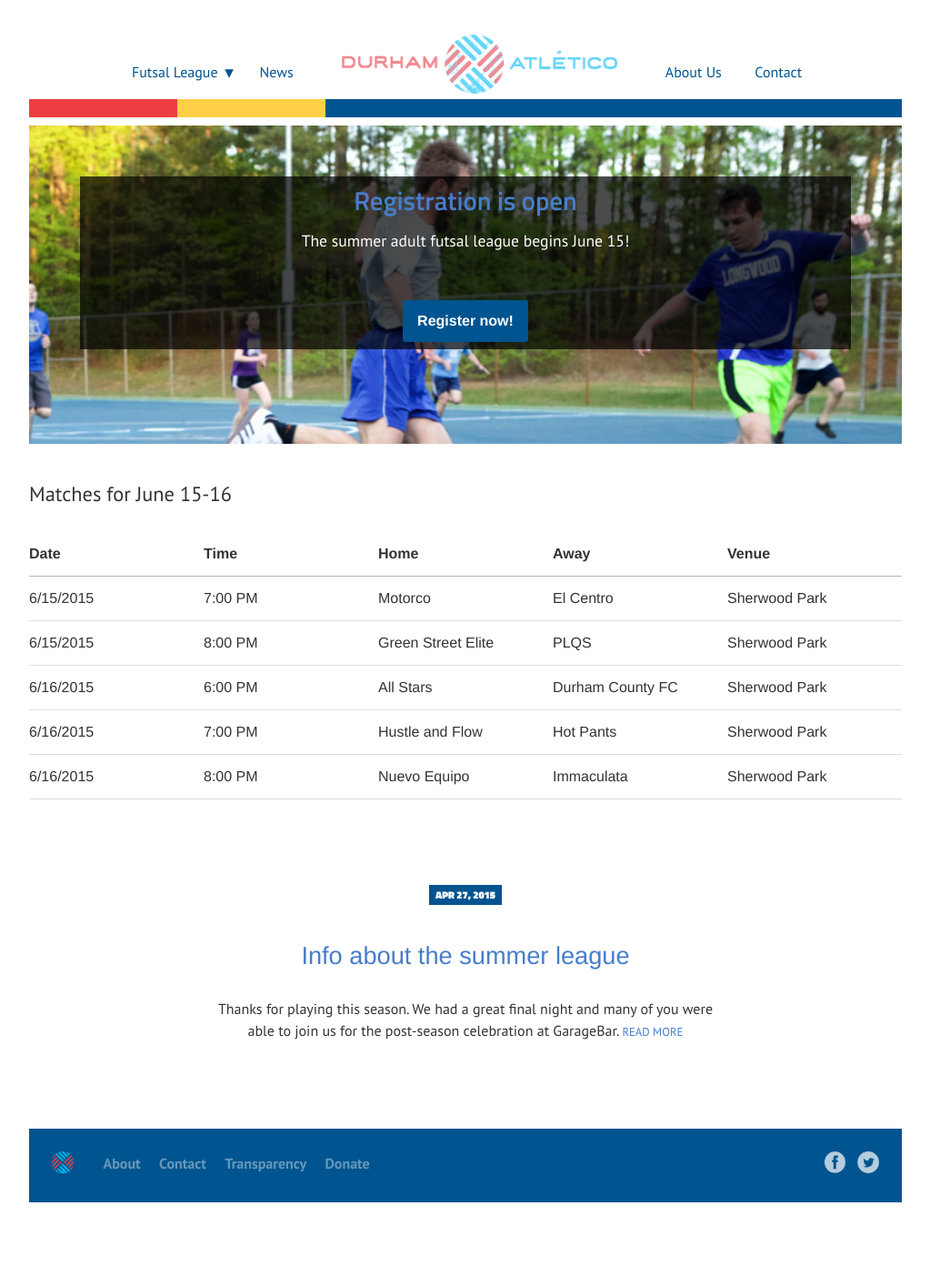
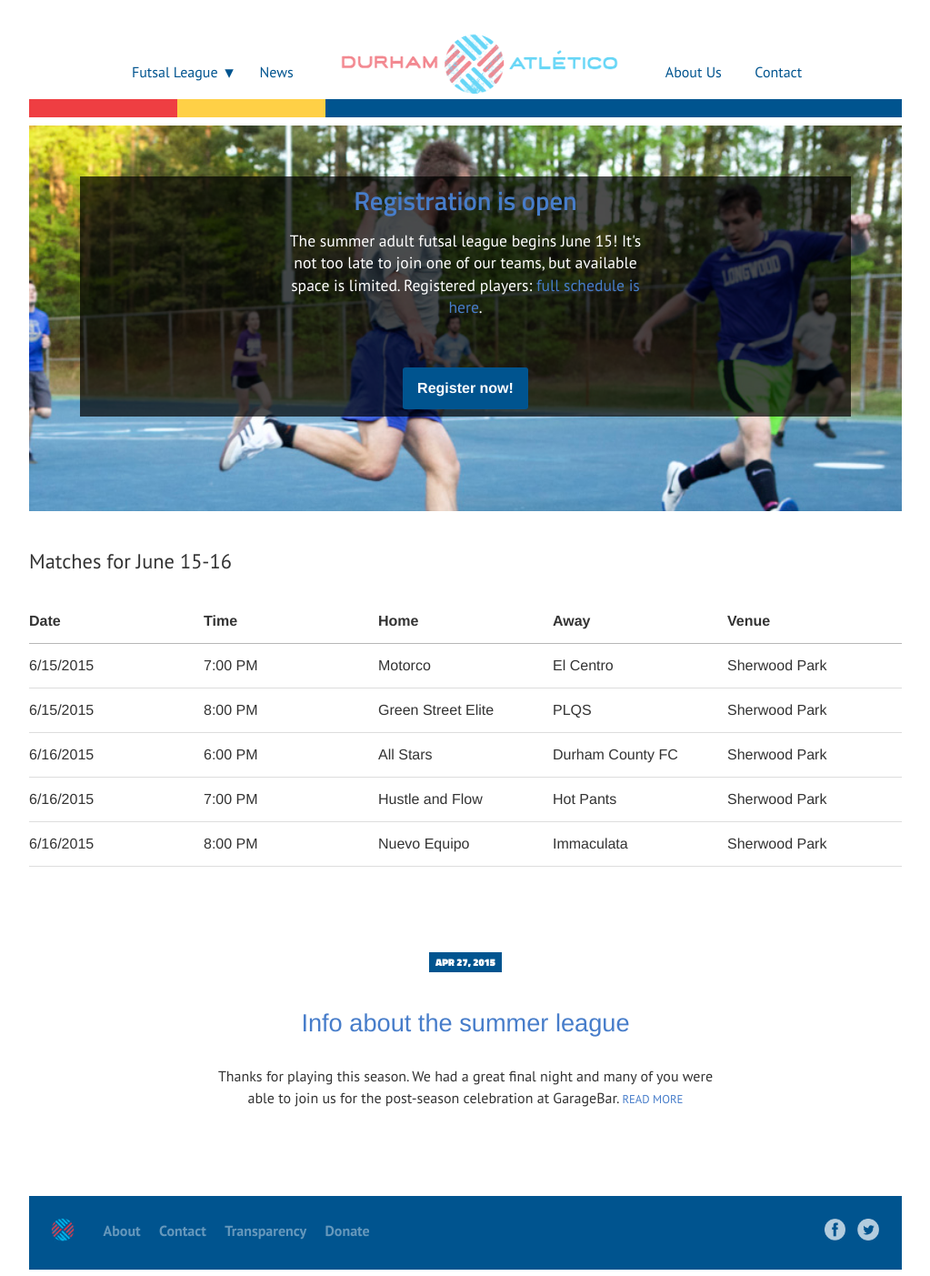
Before and after one commit to durhamatletico/durhamatletico.github.io, a Jekyll site: the page built from index.html, in a window 1280 px wide. Shown: the whole page at 91% size, without its empty margins (128-1151 px from the left). Built offline with Jekyll 4.4.1, drawn with Linux system fonts in a browser that asks for light colours; before the commit the page ends 1329 px from its top, so only the background shows below that.

Commit message:
Add link to schedule

```diff
--- a/index.html
+++ b/index.html
@@ -9,7 +9,7 @@ layout: default
             <div class="hero-inner">
               <div class="hero-copy">
                 <h1><a href="/2015/04/27/info-about-summer-league.html">Registration is open</a></h1>
-                <p>The summer adult futsal league begins June 15!</p>
+                <p>The summer adult futsal league begins June 15! It's not too late to join one of our teams, but available space is limited. Registered players: <a href="/futsal/schedule">full schedule is here</a>.</p>
                    <div class="register-button"><a href="https://www.eventbrite.com/e/durham-atletico-summer-futsal-league-registration-17059103237">Register now!</a></div>
               </div>
             </div>
```
